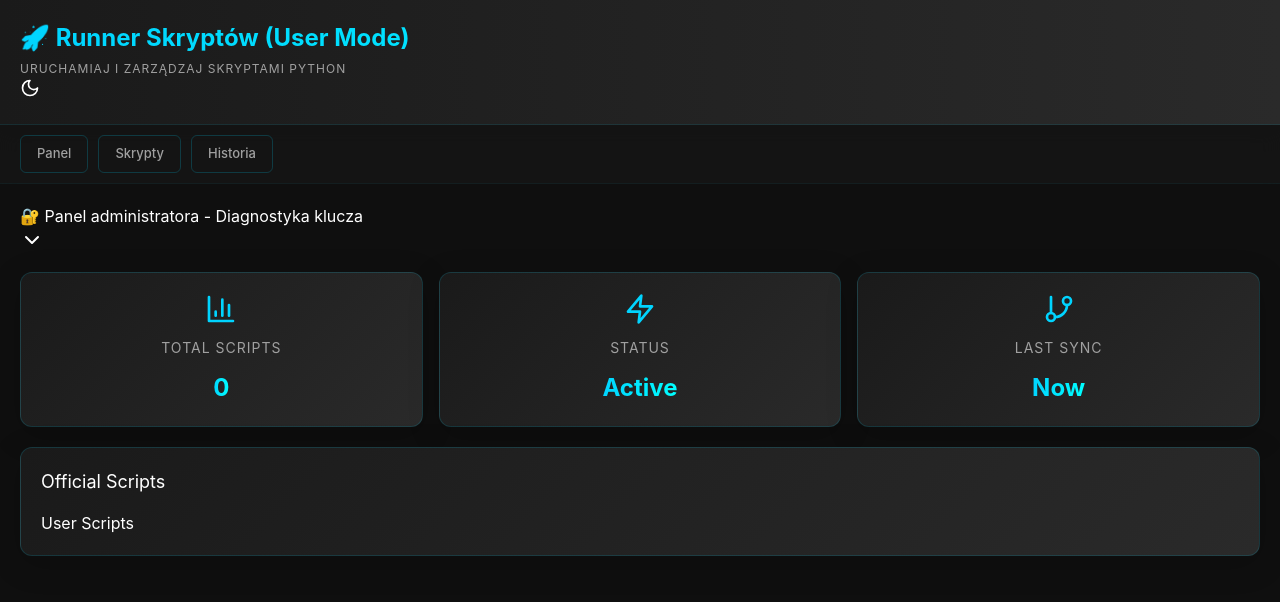
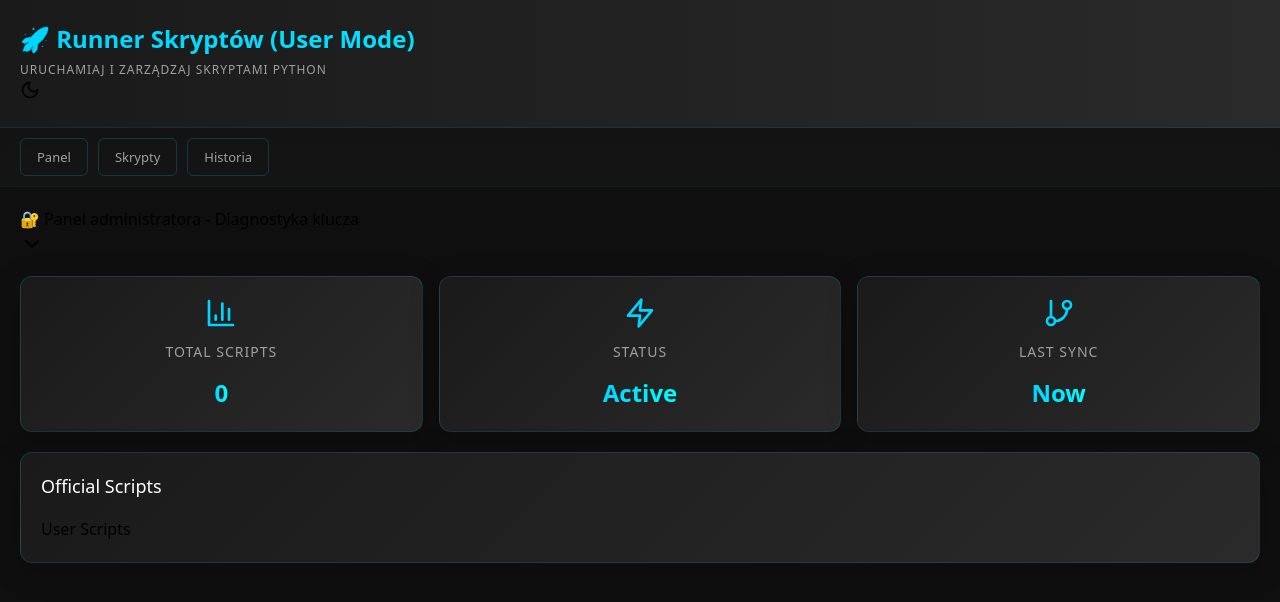
Before and after one commit to PatrykEmilLibert/script-runner, a React (Vite) app: page / in a window 1280 px wide. Shown: the top 602 px of the page. Built offline with nearby package versions, Linux system fonts and the light colour scheme.

Commit message:
chore: Install and configure Mantine UI

```diff
--- a/package.json
+++ b/package.json
@@ -10,6 +10,10 @@
     "tauri": "tauri"
   },
   "dependencies": {
+    "@mantine/core": "^8.3.13",
+    "@mantine/form": "^8.3.13",
+    "@mantine/hooks": "^8.3.13",
+    "@mantine/notifications": "^8.3.13",
     "@tauri-apps/api": "^2.9.1",
     "@tauri-apps/plugin-dialog": "^2.0.0",
     "@tauri-apps/plugin-notification": "2.0",
--- a/src/components/DarkModeToggle.tsx
+++ b/src/components/DarkModeToggle.tsx
@@ -1,14 +1,17 @@
 import { useEffect, useState } from 'react';
 import { Moon, Sun } from 'lucide-react';
+import { useMantineColorScheme } from '@mantine/core';
 
 export default function DarkModeToggle() {
   const [isDark, setIsDark] = useState(false);
+  const { setColorScheme, colorScheme } = useMantineColorScheme();
 
   useEffect(() => {
     // Load from localStorage
     const saved = localStorage.getItem('sr-theme');
     const dark = saved === 'dark';
     setIsDark(dark);
+    setColorScheme(dark ? 'dark' : 'light');
     applyTheme(dark);
   }, []);
 
@@ -23,6 +26,7 @@ export default function DarkModeToggle() {
   const toggle = async () => {
     const newDark = !isDark;
     setIsDark(newDark);
+    setColorScheme(newDark ? 'dark' : 'light');
     localStorage.setItem('sr-theme', newDark ? 'dark' : 'light');
     applyTheme(newDark);
 
--- a/src/main.tsx
+++ b/src/main.tsx
@@ -1,11 +1,38 @@
 import React from "react";
 import ReactDOM from "react-dom/client";
+import { MantineProvider } from "@mantine/core";
 import App from "./App";
 import "./index.css";
+import '@mantine/core/styles.css';
 import './i18n';
+
+const isDark = typeof window !== 'undefined' && localStorage.getItem('sr-theme') === 'dark';
 
 ReactDOM.createRoot(document.getElementById("root") as HTMLElement).render(
   <React.StrictMode>
-    <App />
+    <MantineProvider
+      theme={{
+        primaryColor: 'blue',
+        colors: {
+          blue: [
+            '#e7f5ff',
+            '#d0ebff',
+            '#a5d8ff',
+            '#74c0fc',
+            '#4dabf7',
+            '#339af0',
+            '#228be6',
+            '#1c7ed6',
+            '#1971c2',
+            '#0d47a1',
+          ],
+        },
+        fontFamily: 'system-ui, -apple-system, sans-serif',
+        headings: { fontFamily: 'system-ui, -apple-system, sans-serif' },
+      }}
+      defaultColorScheme={isDark ? 'dark' : 'light'}
+    >
+      <App />
+    </MantineProvider>
   </React.StrictMode>,
 );
```
Also changed, not shown: 1 other file (tests, documents, lock files or other folders).
